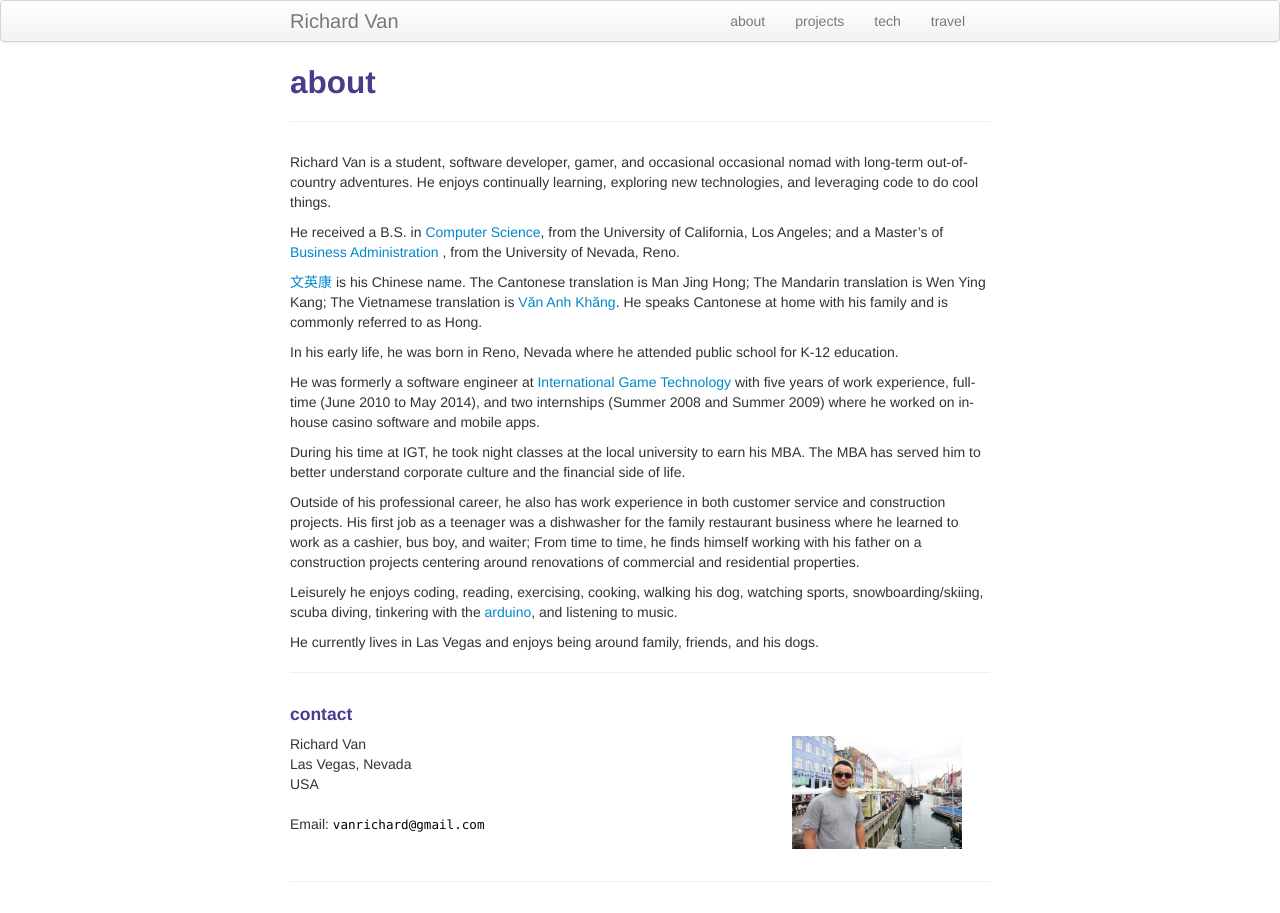
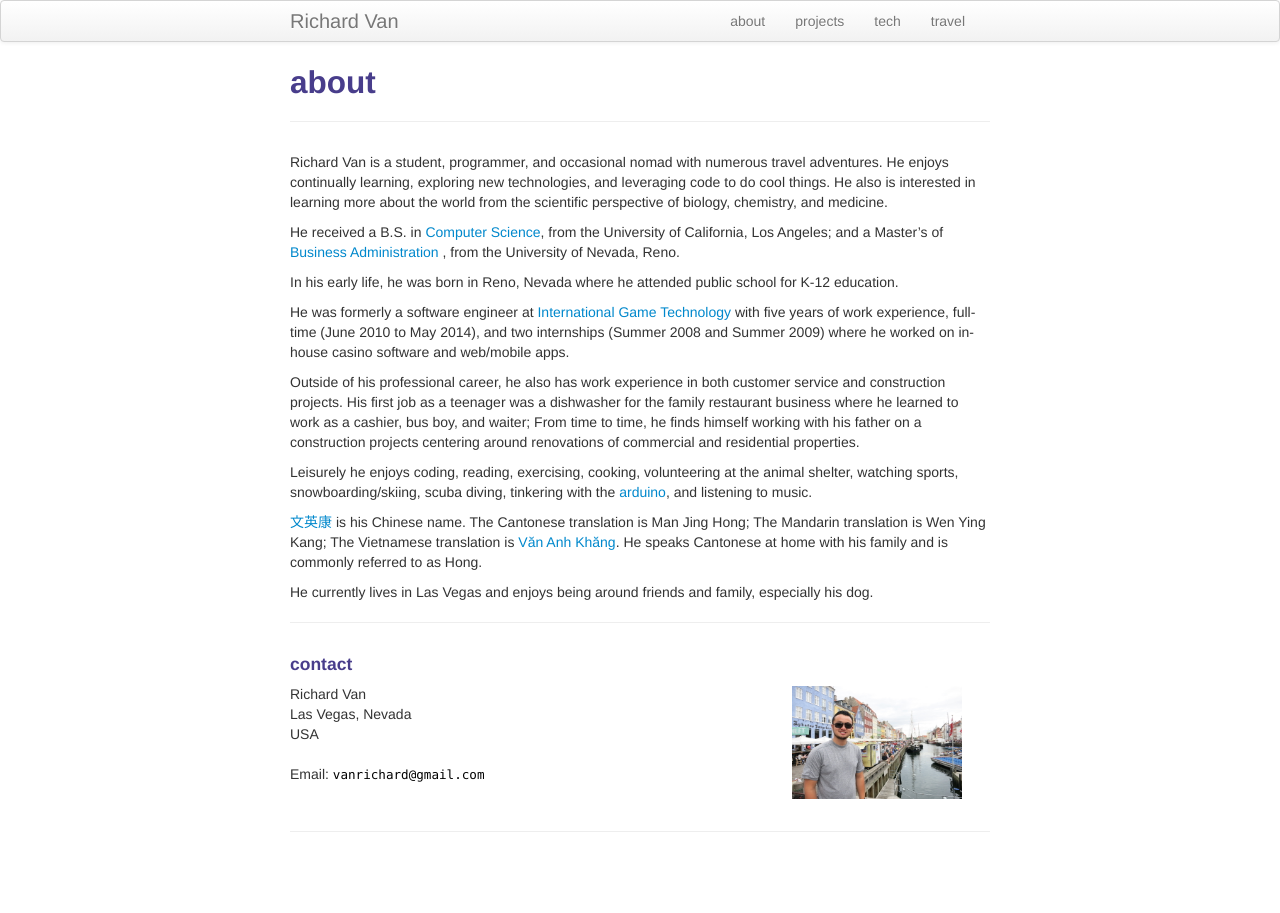
Before and after one commit to richardvan/richardvan.github.io, a Jekyll site: the page built from pages/about.md, in a window 1280 px wide. Built offline with Jekyll 4.4.1, drawn with Linux system fonts in a browser that asks for light colours.

Commit message:
updated about and project

```diff
--- a/pages/about.md
+++ b/pages/about.md
@@ -4,24 +4,21 @@ title: about
 description: who is Richard Van?
 ---
 
-Richard Van is a student, software developer, gamer, and occasional occasional nomad with long-term out-of-country adventures. He enjoys continually learning, exploring new technologies, and leveraging code to do cool things.
+Richard Van is a student, programmer, and occasional nomad with numerous travel adventures. He enjoys continually learning, exploring new technologies, and leveraging code to do cool things.  He also is interested in learning more about the world from the scientific perspective of biology, chemistry, and medicine.
 
 He received a B.S. in [Computer Science](http://www.cs.ucla.edu/), from the University of California, Los Angeles; and a Master's of [Business Administration ](http://www.unr.edu/degrees/business-administration/mba), from the University of Nevada, Reno.
 
+In his early life, he was born in Reno, Nevada where he attended public school for K-12 education.
+
+He was formerly a software engineer at [International Game Technology](https://www.igt.com/) with five years of work experience,  full-time (June 2010 to May 2014), and two internships (Summer 2008 and Summer 2009) where he worked on in-house casino software and web/mobile apps.
+
+Outside of his professional career, he also has work experience in both customer service and construction projects.  His first job as a teenager was a dishwasher for the family restaurant business where he learned to work as a cashier, bus boy, and waiter;  From time to time, he finds himself working with his father on a construction projects centering around renovations of commercial and residential properties.
+
+Leisurely he enjoys coding, reading, exercising, cooking, volunteering at the animal shelter, watching sports, snowboarding/skiing, scuba diving, tinkering with the [arduino](https://www.arduino.cc/), and listening to music.
 
 [文](https://en.wiktionary.org/wiki/%E6%96%87)[英](https://en.wiktionary.org/wiki/%E8%8B%B1)[康](https://en.wiktionary.org/wiki/%E6%96%87) is his Chinese name. The Cantonese translation is Man Jing Hong; The Mandarin translation is Wen Ying Kang; The Vietnamese translation is [Văn](https://en.wiktionary.org/wiki/v%C4%83n#Vietnamese) [Anh](https://en.wiktionary.org/wiki/Anh) [Khăng](http://meaningoffirstname.blogspot.com/2009/08/khang-name-meanings-of-khang-baby-names.html). He speaks Cantonese at home with his family and is commonly referred to as Hong.
 
-In his early life, he was born in Reno, Nevada where he attended public school for K-12 education.
-
-He was formerly a software engineer at [International Game Technology](https://www.igt.com/) with five years of work experience,  full-time (June 2010 to May 2014), and two internships (Summer 2008 and Summer 2009) where he worked on in-house casino software and mobile apps.
-
-During his time at IGT, he took night classes at the local university to earn his MBA.  The MBA has served him to better understand corporate culture and the financial side of life.
-
-Outside of his professional career, he also has work experience in both customer service  and construction projects.  His first job as a teenager was a dishwasher for the family restaurant business where he learned to work as a cashier, bus boy, and waiter;  From time to time, he finds himself working with his father on a construction projects centering around renovations of commercial and residential properties.
-
-Leisurely he enjoys coding, reading, exercising, cooking, walking his dog, watching sports, snowboarding/skiing, scuba diving, tinkering with the [arduino](https://www.arduino.cc/), and listening to music.
-
-He currently lives in Las Vegas and enjoys being around family, friends, and his dogs.
+He currently lives in Las Vegas and enjoys being around friends and family, especially his dog.
 
 
 ---
```
Also changed, not shown: pages/projects.md (+1 -1 lines).
